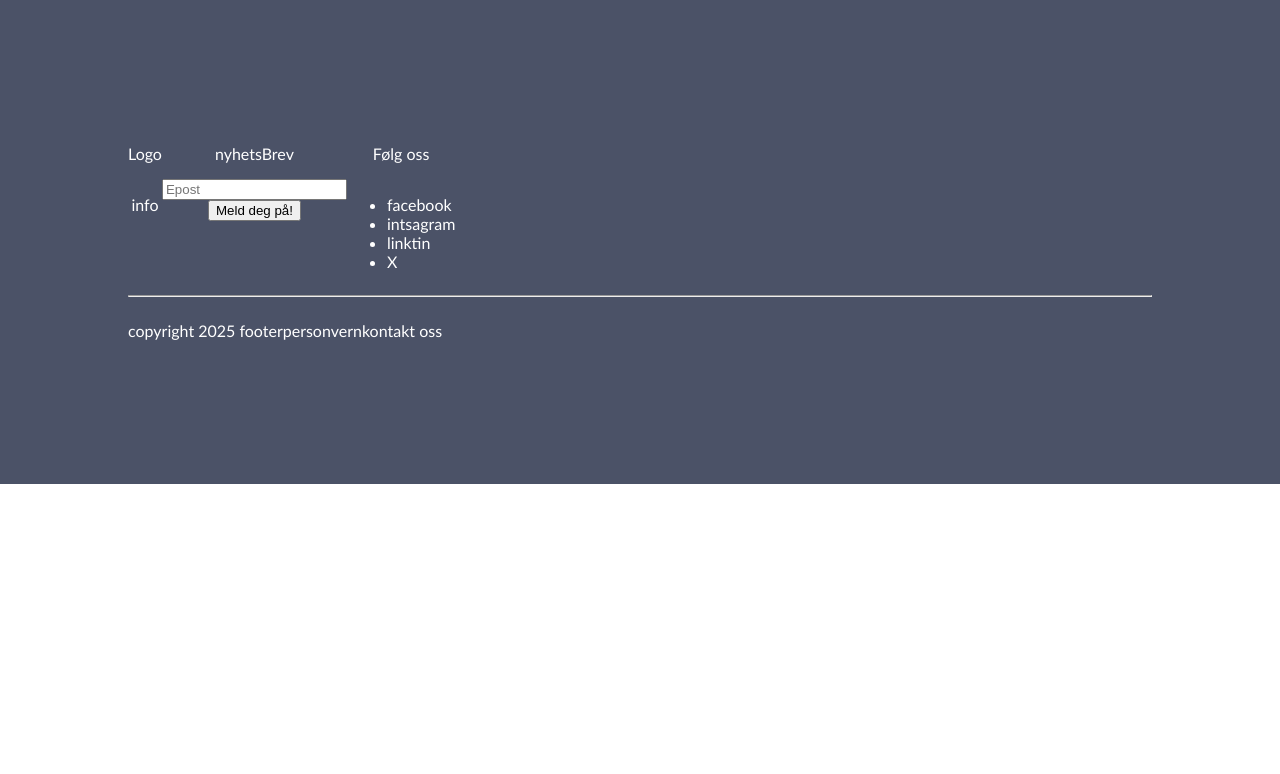
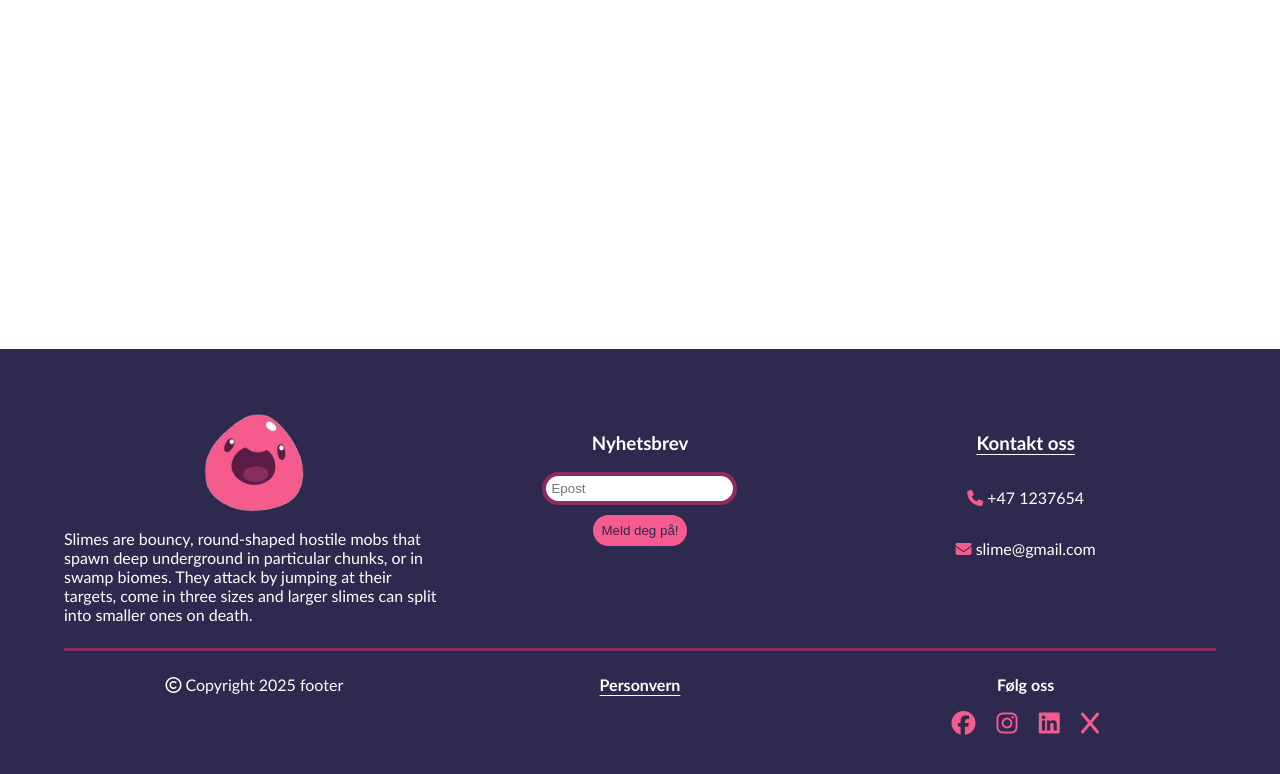
Before and after one commit to Firepaw2106/Coding, a plain HTML site: page komponenter-eksempler/Footer/index.html in a window 1280 px wide. Drawn offline with Linux system fonts and the light colour scheme.

Commit message:
footer-done

```diff
--- a/komponenter-eksempler/Footer/index.html
+++ b/komponenter-eksempler/Footer/index.html
@@ -5,6 +5,7 @@
     <meta name="viewport" content="width=device-width, initial-scale=1.0">
     <title>Document</title>
     <link rel="stylesheet" href="style.css">
+    <link rel="stylesheet" href="https://cdnjs.cloudflare.com/ajax/libs/font-awesome/6.5.1/css/all.min.css">
 </head>
 <body>
     <footer id="side-footer">
@@ -12,25 +13,29 @@
           <div class="footer-grid">
 
              <div class="section section-1">
-                <p>Logo</p>
-                <p>info</p>
+                <img src="slime-logo.png" alt="Logo">
+                <p>Slimes are bouncy, round-shaped hostile mobs
+                    that spawn deep underground in particular
+                    chunks, or in swamp biomes. They attack by
+                    jumping at their targets, come in three sizes and larger
+                    slimes can split into smaller ones on death.
+                </p>
 
              </div>
 
              <div class="section section-2">
-                <p>nyhetsBrev</p>
+                <h3>Nyhetsbrev</h3>
                 <input type="email" name="E-mail" placeholder="Epost" id="inputEmail">
                 <button>Meld deg på!</button>
              </div>
 
              <div class="section section-3">
-                <p>Følg oss</p>
-                <ul id="sosial-media">
-                    <li> facebook</li>
-                    <li> intsagram</li>
-                    <li> linktin</li>
-                    <li> X</li>
-                </ul>
+                <div class="section kontakt">
+                    <h3>Kontakt oss</h3>
+                    <p><i class="fas fa-phone"></i>  +47 1237654</p>
+                    <p><i class="fas fa-envelope"></i>  slime@gmail.com</p>
+
+                </div>
 
              </div>
 
@@ -40,14 +45,21 @@
 
           <div class="footer-grid">
               <div class="section copyright">
-                  <p>copyright 2025 footer</p>
+                  <p><i class="far fa-copyright"></i>  Copyright 2025 footer</p>
               </div>
               <div class="section personvern">
-                  <p>personvern</p>
-              </div>
-              <div class="section kontakt">
-                  <p>kontakt oss</p>
-              </div>
+                  <p><b>Personvern</b></p>
+                </div>
+            <div class="section sosial-media">
+                <p><b>Følg oss</b></p>
+                <div id="sosial-media">
+                   <i class="fab fa-facebook"><a href=""></a> </i>
+                   <i class="fab fa-instagram"><a href=""></a></i>
+                   <i class="fab fa-linkedin"><a href=""></a></i>
+                   <i class="fab fa-x"><a href=""></a></i>
+                </div>
+            </div>
+
           </div>
         </div>
     </footer>
--- a/komponenter-eksempler/Footer/style.css
+++ b/komponenter-eksempler/Footer/style.css
@@ -1,11 +1,11 @@
 :root{
---background: #4B5267;
 --primery-color:#2E294E;
---secondery-color:#EFBCD5;
---third-color:#BE97C6;
---contrast-color:#8661C1;
+--secondery-color:#5B1C47;
+--third-color:#8B2D61;
+--contrast-color:#F55B8D;
 --dark-text: black;
 --light-text:white;
+--border-radius-mount: 20px;
 
 }
 
@@ -14,35 +14,112 @@ body{
     padding: 0;
     color: var(--light-text);
     font-family:'Gill Sans', 'Gill Sans MT', Calibri, 'Trebuchet MS', sans-serif;
+    width: 100vw;
 
 }
 
+hr{
+    background-color: var(--third-color);
+    height: 3px;
+    border: none;
+}
+
 #side-footer{
-    background-color: var(--background);
-    padding: 10%;
+    background-color: var(--primery-color);
+    position: fixed;
+    bottom: 0;
+    width: inherit;
+    display: flex;
+    flex-direction: column;
+    align-items: center;
+}
 
+.footer-container{
+    padding: 5%;
 }
 
 .footer-grid{
-    display:flex;
-    flex-direction:row;
 
-    /* display: grid;
+    display: grid;
     grid-template-columns: repeat(3,1fr);
     grid-template-rows: repeat(1,1fr);
-    gap: 5px; */
+    gap: 5px;
 }
 
 .section{
     display: flex;
     flex-direction: column;
     align-items: center;
+
+}
+.section-1 img{
+    width: 100px;
+    height: 100px;
+    margin: 0;
+    padding: 0;
 }
 
 
-@media (max-width: 770px){
+.section-2 button{
+    background-color: var(--contrast-color);
+    border: none;
+    border-radius: var(--border-radius-mount);
+    color: var(--primery-color);
+    padding: 8px;
+    margin-top: 10px;
+}
+.section-2 button:hover{
+    cursor: pointer;
+    transition: 0.2s;
+    background-color: var(--third-color);
+    color: var(--light-text);
+}
+
+#inputEmail{
+    border: 4px solid var(--third-color);
+    border-radius: var(--border-radius-mount);
+    padding: 5px;
+
+}
+
+
+#inputEmail:focus{
+    border: 4px solid var(--contrast-color);
+    outline: none;
+
+}
+
+#sosial-media{
+    transform: scale(1.5);
+    color: var(--contrast-color);
+}
+
+#sosial-media i{
+    margin: 5px;
+    cursor: pointer;
+}
+.kontakt i{
+    color: var(--contrast-color);
+}
+.kontakt h3{
+    cursor: pointer;
+    text-decoration: underline;
+    text-underline-offset: 4px;
+}
+
+.personvern{
+    cursor: pointer;
+    text-decoration: underline;
+    text-underline-offset: 4px;
+}
+
+@media (max-width: 700px){
 
     .footer-grid{
-        /* display: block; */
+         display: block;
+    }
+
+    .section-1 p{
+        width: 300px;
     }
 }
```
Also changed, not shown: komponenter-eksempler/Footer/slime-logo.png (added).
